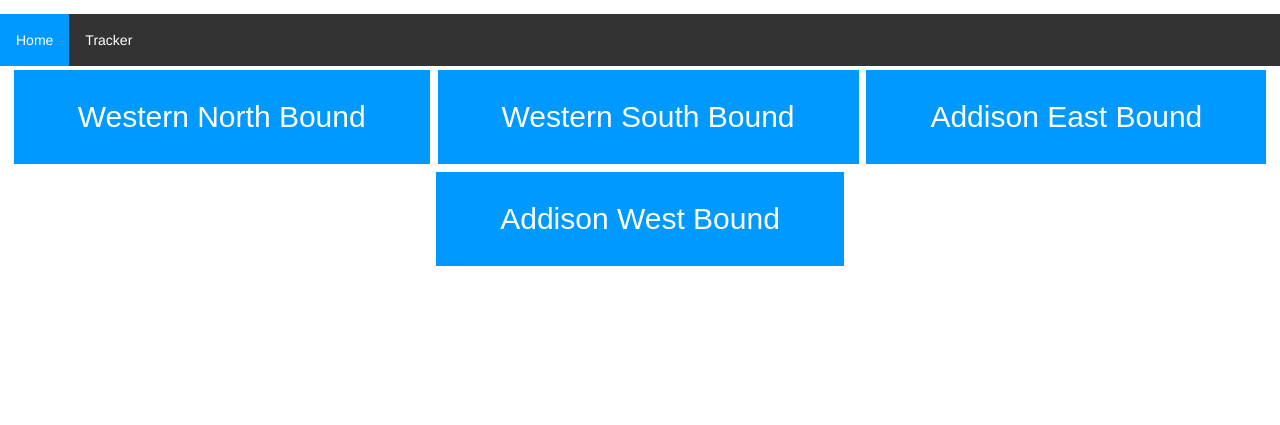
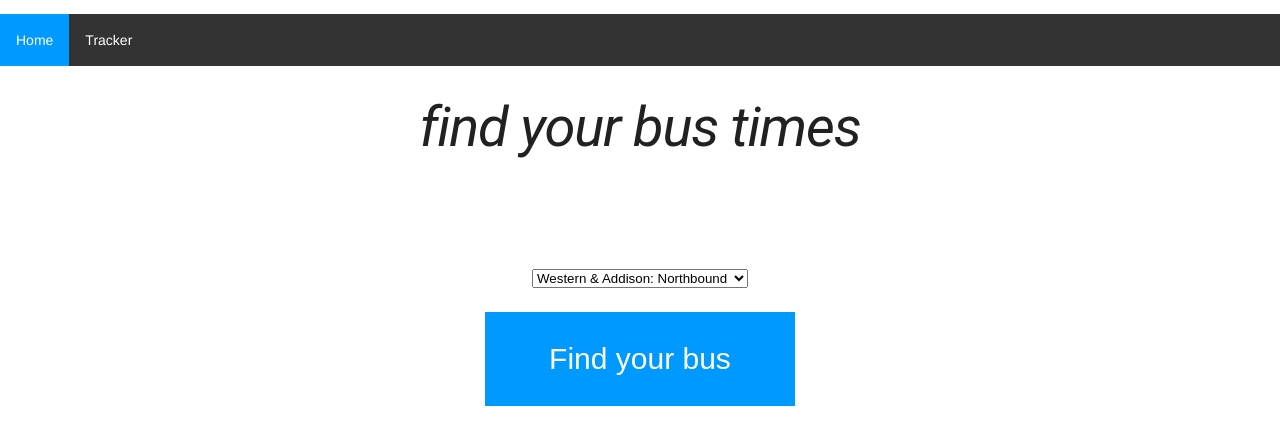
Before and after one commit to aortiz106/webdevs2, a plain HTML site: page bus tracker/busfinder2.html in a window 1280 px wide. Shown: the part 110-535 px from the top of the page. Drawn offline with nearby package versions, Linux system fonts and the light colour scheme.

Commit message:
final tracker

```diff
--- a/bus tracker/busfinder2.html
+++ b/bus tracker/busfinder2.html
@@ -54,7 +54,7 @@ li a:hover:not(.active) {
     background-color: #0099ff;
 }
 </style>
-
+  </head>
  <script>
 </script>
 <link rel="stylesheet" href="https://code.getmdl.io/1.3.0/material.blue-light_blue.min.css" />
@@ -74,32 +74,34 @@ li a:hover:not(.active) {
    <ul>
   <li><a class="active" href="busfinder.html">Home</a></li>
   <li><a href="busfinder2.html">Tracker</a></li>
-
-</ul>
-<button class = button value="8417"  onclick="findbus()">Western North Bound</button>
-<button class = button value="8195" onclick="findbus()" >Western South Bound</button>
-<button class = button value="12527" onclick="findbus()" >Addison East Bound</button>
-<button class = button value="12569" onclick="findbus()" >Addison West Bound</button>
-</center>
-
-
-<div id="space"><br></div>
+  <center>
+    </ul>
+    <h1><em>find your bus times</em></h1>
 
         <div class="space"><br><br></div>
+        <div class="border" width="400px">
+        </div>
+        <div class="space"><br><br></div>
 
-
-
-
-
-
-
-
+        <div id="select">
+            <select id="selector">
+                <option id="1" value="8417">Western & Addison: Northbound</option>
+                <option id="2" value="8195">Western & Addison: Southbound</option>
+                <option id="3" value="12569">Addison & Western: Westbound</option>
+                <option id="4" value="12527">Addison & Western: Eastbound</option>
+            </select>
+            <br><br>
+            <button class = button onclick="findbus();">Find your bus</button>
+            <br><h2>find the route results</h2>
+        </div>
+        <div class="space"><br><br></div>
+        <div id="thisdiv"></div>
+        <div id="space"><br><br></div>
         <div id="buses"><br></div>
         <div id="space"><br><br></div>
-        </body>
         <script src="https://ajax.googleapis.com/ajax/libs/jquery/3.1.1/jquery.min.js"></script>
       <script>
-        function findbus() {
+function findbus() {
     $(function() {
 
       var apiPassThruUrl = "https://polar-garden-75406.herokuapp.com/apiPassThru.php";
@@ -107,7 +109,7 @@ li a:hover:not(.active) {
       var apiEndpoint = "http://www.ctabustracker.com/bustime/api/v2/getpredictions";
 
       var rt;
-          if ($("#button").val() == "8417", "8195") {
+          if ($("#selector").val() == "8417", "8195") {
             rt = "49";
           }
           else {
@@ -120,10 +122,10 @@ li a:hover:not(.active) {
         method: 'GET',
         data: {
           "apiEndpoint": apiEndpoint,
-          "key": "d7Q3vmazkpXPVHQe2RY3t5W93",
+          "key": "RVehUg4BC2bGGFHGEQMSv3dhE",
           "format": "json",
           "rtnm": rt,
-          "stpid": $("#button").val(),
+          "stpid": $("#selector").val(),
         }
 
       }).done(function(data) {
@@ -138,6 +140,6 @@ li a:hover:not(.active) {
       });
     });
 }
+
+
 </script>
-
-        </html>
```
